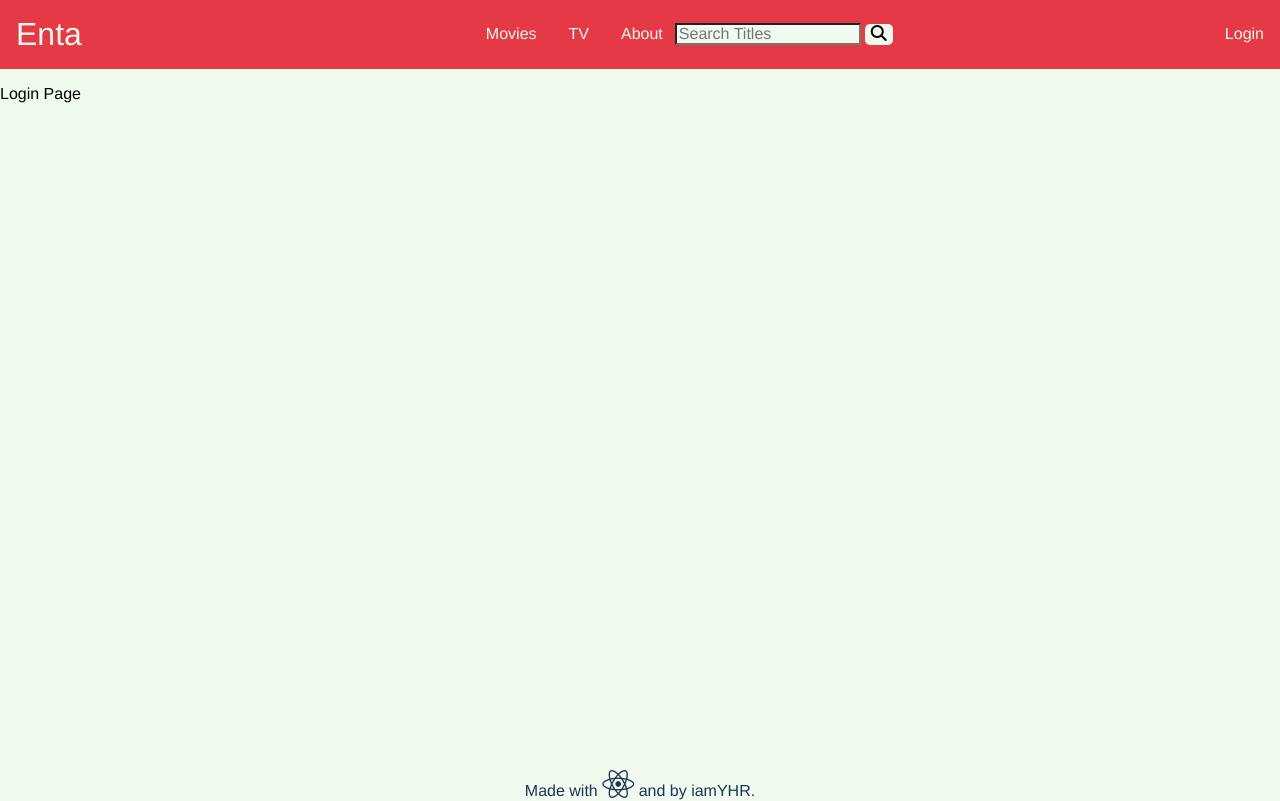
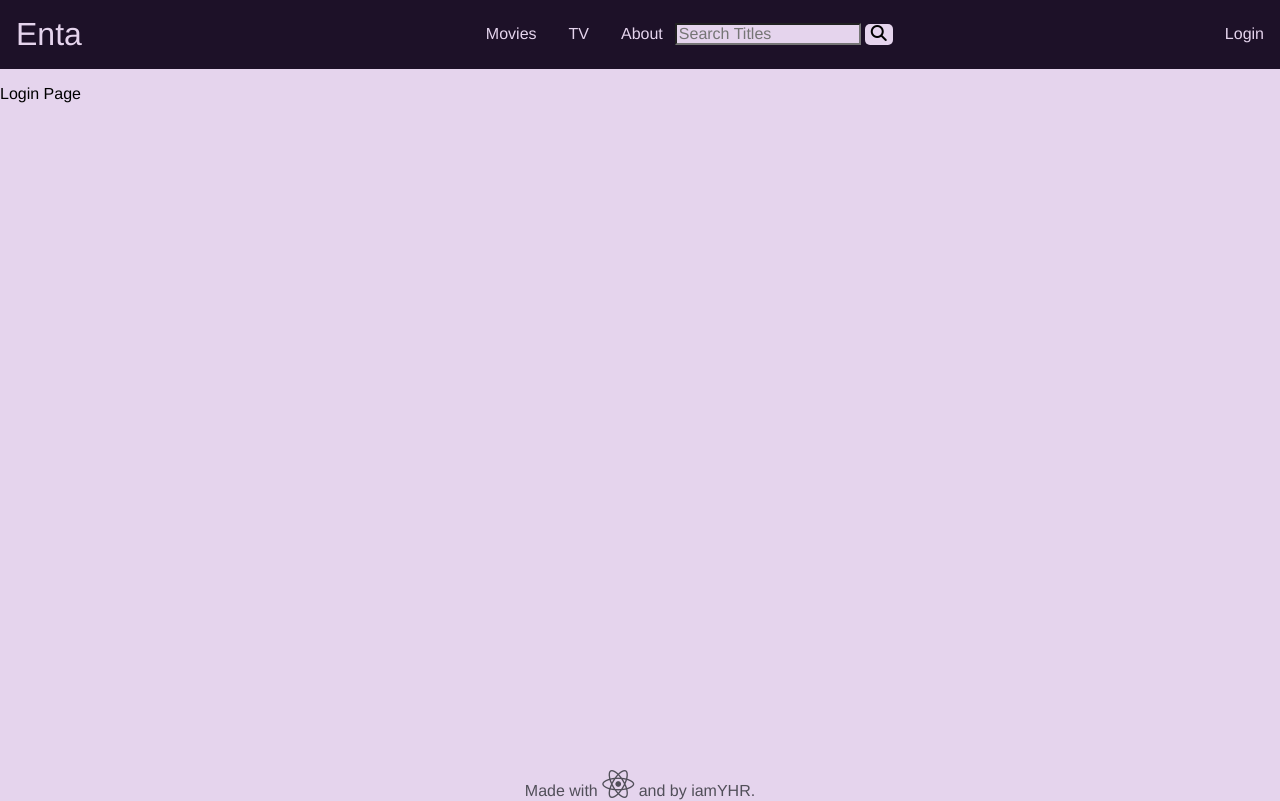
Before and after one commit to yaralahruthik/enta, a React (Create React App) app: page /login in a window 1280 px wide. Built offline with nearby package versions, Linux system fonts and the light colour scheme.

Commit message:
Color palette update

```diff
--- a/src/App.js
+++ b/src/App.js
@@ -6,94 +6,8 @@ import './styles/styles.scss';
 import 'normalize.css';
 
 const INITIAL_STATE = {
-	movies: [
-		// {
-		// 	id: 'e1',
-		// 	title: 'Interstellar',
-		// 	imgURL: `${process.env.PUBLIC_URL}/assets/images/items/interstellar.jpg`,
-		// 	rating: 9,
-		// },
-		// {
-		// 	id: 'e2',
-		// 	title: 'Inception',
-		// 	imgURL: `${process.env.PUBLIC_URL}/assets/images/items/inception.jpg`,
-		// 	rating: 8,
-		// },
-		// {
-		// 	id: 'e3',
-		// 	title: 'Dunkirk',
-		// 	imgURL: `${process.env.PUBLIC_URL}/assets/images/items/dunkirk.jpg`,
-		// 	rating: 7,
-		// },
-		// {
-		// 	id: 'e4',
-		// 	title: 'Tenet',
-		// 	imgURL: `${process.env.PUBLIC_URL}/assets/images/items/tenet.jpg`,
-		// 	rating: 8,
-		// },
-		// {
-		// 	id: 'e5',
-		// 	title: 'Tenet',
-		// 	imgURL: `${process.env.PUBLIC_URL}/assets/images/items/tenet.jpg`,
-		// 	rating: 8,
-		// },
-		// {
-		// 	id: 'e6',
-		// 	title: 'Tenet',
-		// 	imgURL: `${process.env.PUBLIC_URL}/assets/images/items/tenet.jpg`,
-		// 	rating: 8,
-		// },
-		// {
-		// 	id: 'e7',
-		// 	title: 'Tenet',
-		// 	imgURL: `${process.env.PUBLIC_URL}/assets/images/items/tenet.jpg`,
-		// 	rating: 8,
-		// },
-		// {
-		// 	id: 'e8',
-		// 	title: 'Tenet',
-		// 	imgURL: `${process.env.PUBLIC_URL}/assets/images/items/tenet.jpg`,
-		// 	rating: 8,
-		// },
-		// {
-		// 	id: 'e9',
-		// 	title: 'Tenet',
-		// 	imgURL: `${process.env.PUBLIC_URL}/assets/images/items/tenet.jpg`,
-		// 	rating: 8,
-		// },
-		// {
-		// 	id: 'e10',
-		// 	title: 'Tenet',
-		// 	imgURL: `${process.env.PUBLIC_URL}/assets/images/items/tenet.jpg`,
-		// 	rating: 8,
-		// },
-	],
-	tv: [
-		// {
-		// 	id: 'e1',
-		// 	title: 'Naruto',
-		// 	imgURL: `${process.env.PUBLIC_URL}/assets/images/items/naruto.jpg`,
-		// 	rating: 9,
-		// },
-		// {
-		// 	id: 'e2',
-		// 	title: 'Hunter x Hunter',
-		// 	imgURL: `${process.env.PUBLIC_URL}/assets/images/items/hunterxhunter.jpg`,
-		// 	rating: 8,
-		// },
-		// {
-		// 	id: 'e3',
-		// 	title: 'Death Note',
-		// 	imgURL: `${process.env.PUBLIC_URL}/assets/images/items/deathNote.jpg`,
-		// 	rating: 7,
-		// },
-		// {
-		// 	id: 'e4',
-		// 	title: 'Dr. House MD',
-		// 	imgURL: `${process.env.PUBLIC_URL}/assets/images/items/drHouse.jpg`,
-		// 	rating: 8,
-		// },
-	],
+	movies: [],
+	tv: [],
 	searchData: [],
 	duplicates: {},
 };
--- a/src/styles/base/_base.scss
+++ b/src/styles/base/_base.scss
@@ -5,7 +5,7 @@ html {
 body {
   font-family: Helvetica, Arial, sans-serif;
   font-size: $m-size;
-  background: $honey-dew;
+  background: $languid-lavender;
 }
 
 button {
--- a/src/styles/base/_settings.scss
+++ b/src/styles/base/_settings.scss
@@ -1,9 +1,9 @@
-// Colors https://coolors.co/e63946-f1faee-a8dadc-457b9d-1d3557
-$imperial-red: #E63946;
-$honey-dew: #f1faee;
-$powder-blue: #a8dadc;
-$celadon-blue: #457b9d;
-$prussian-blue: #1d3557;
+// Colors https://coolors.co/e5d4ed-6d72c3-5941a9-514f59-1d1128
+$languid-lavender: #e5d4ed;
+$violet-blue-crayota: #6d72c3;
+$plump-purple: #5941a9;
+$dark-liver: #514f59;
+$dark-purple: #1d1128;
 
 // Spacing
 $s-size: 1.2rem;
--- a/src/styles/components/Footer/_Footer.scss
+++ b/src/styles/components/Footer/_Footer.scss
@@ -1,7 +1,7 @@
 .footer {
   text-align: center;
   font-size: $m-size;
-  color: $prussian-blue;
+  color: $dark-liver;
   i {
     font-size: $l-size;
   }
--- a/src/styles/components/Header/_Header.scss
+++ b/src/styles/components/Header/_Header.scss
@@ -1,5 +1,5 @@
 .header {
-  background: $imperial-red;
+  background: $dark-purple;
   margin-bottom: $m-size;
   padding: $m-size 0;
 
@@ -12,18 +12,18 @@
   }
 
   a {
-    color: $honey-dew;
+    color: $languid-lavender;
   }
 
   a:hover {
-    color: $prussian-blue;
+    color: $violet-blue-crayota;
   }
 }
 
 .header__title {
   font-size: $l-size;
   margin: 0 0 0 $m-size;
-  color: $honey-dew;
+  color: $languid-lavender;
 }
 
 .header__links {
@@ -37,7 +37,7 @@
   }
 
   a {
-    color: $honey-dew;
+    color: $languid-lavender;
     display: inline-block;
     padding: 0 0 0 $l-size;
   }
--- a/src/styles/components/MovieList/_MovieList.scss
+++ b/src/styles/components/MovieList/_MovieList.scss
@@ -1,6 +1,6 @@
 .movieList__header {
   width: 150px;
-  border-bottom: 1px solid $imperial-red;
+  border-bottom: 1px solid $plump-purple;
   margin: 0 0 $s-size $s-size;
 }
 
--- a/src/styles/components/TVList/_TVList.scss
+++ b/src/styles/components/TVList/_TVList.scss
@@ -1,6 +1,6 @@
 .tvList__header {
   width: 150px;
-  border-bottom: 1px solid $imperial-red;
+  border-bottom: 1px solid $plump-purple;
   margin: 0 0 $s-size $s-size;
 }
 
--- a/src/styles/components/UI/_ListItems.scss
+++ b/src/styles/components/UI/_ListItems.scss
@@ -1,6 +1,6 @@
 .listItems {
   display: flex;
-  color: $honey-dew;
+  color: $languid-lavender;
   margin-bottom: $m-size;
   overflow-x: auto;
 }
@@ -14,14 +14,14 @@
 }
 
 .listItems::-webkit-scrollbar-thumb {
-  background: $celadon-blue;
+  background: $violet-blue-crayota;
   border-radius: 20px;
   border: 6px solid transparent;
   background-clip: content-box;
 }
 
 .listItems::-webkit-scrollbar-thumb:hover {
-  background: $imperial-red;
+  background: $dark-purple;
   border-radius: 20px;
   border: 6px solid transparent;
   background-clip: content-box;
@@ -34,9 +34,10 @@
   justify-content: space-between;
   align-items: center;
   border: 1px solid black;
-  margin: 0 $s-size;
+  margin: 0 0 0 $s-size;
   text-align: center;
-  background-color: $prussian-blue;
+  background-color: $violet-blue-crayota;
+  color: $dark-purple;
 }
 
 .listItem__img {
@@ -49,12 +50,12 @@
 
 .listItem__remove {
   border-radius: 10px;
-  background-color: $prussian-blue;
-  color: $honey-dew;
+  background-color: $plump-purple;
+  color: $languid-lavender;
 }
 
 .listItem__remove:hover {
-  background-color: $imperial-red;
+  background-color: $languid-lavender;
   color: black;
 }
 
@@ -78,10 +79,10 @@
 .listItem__button {
   margin: 0;
   border-radius: 10px;
-  background-color: $honey-dew;
+  background-color: $languid-lavender;
 }
 
 .listItem__button:hover {
-  background-color: $imperial-red;
-  color: $honey-dew;
+  background-color: $plump-purple;
+  color: $languid-lavender;
 }
--- a/src/styles/components/UI/_SearchBar.scss
+++ b/src/styles/components/UI/_SearchBar.scss
@@ -9,17 +9,17 @@
 
 .searchBar__input {
   height: $m-size;
-  background: $honey-dew;
+  background: $languid-lavender;
   margin: 0 4px 0 0;
 }
 
 .searchBar__button {
-  background: $honey-dew;
+  background: $languid-lavender;
   border: none;
   border-radius: 5px;
 }
 
 .searchBar__button:hover {
-  background: $prussian-blue;
-  color: $honey-dew;
+  background: $plump-purple;
+  color: $languid-lavender;
 }
--- a/src/styles/pages/_Search.scss
+++ b/src/styles/pages/_Search.scss
@@ -9,6 +9,6 @@
 
 .search__header {
   width: 150px;
-  border-bottom: 1px solid $imperial-red;
+  border-bottom: 1px solid $plump-purple;
   margin: 0 0 $s-size $s-size;
 }
```
